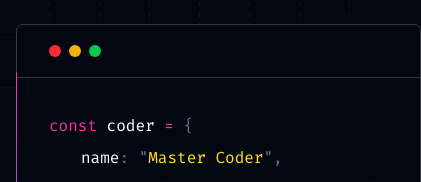
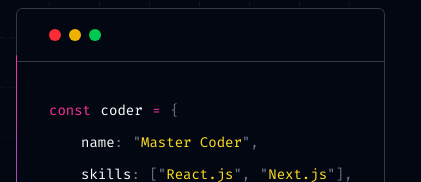
Before and after one commit to CodeWizard-AB/anunay.com, a Next.js app: page / in a window 390 px wide. Shown: the part 662-844 px from the top of the page, 421 px wide, since content can reach past the window. Built offline with nearby package versions, Linux system fonts and the light colour scheme.

Commit message:
Test the font size in mobile

```diff
--- a/components/magicui/terminal.tsx
+++ b/components/magicui/terminal.tsx
@@ -83,7 +83,10 @@ export const TypingAnimation = ({
 	return (
 		<MotionComponent
 			ref={elementRef}
-			className={cn("text-base font-normal tracking-normal", className)}
+			className={cn(
+				"text-sm md:text-base font-normal tracking-normal",
+				className
+			)}
 			{...props}
 		>
 			{displayedText}
```
